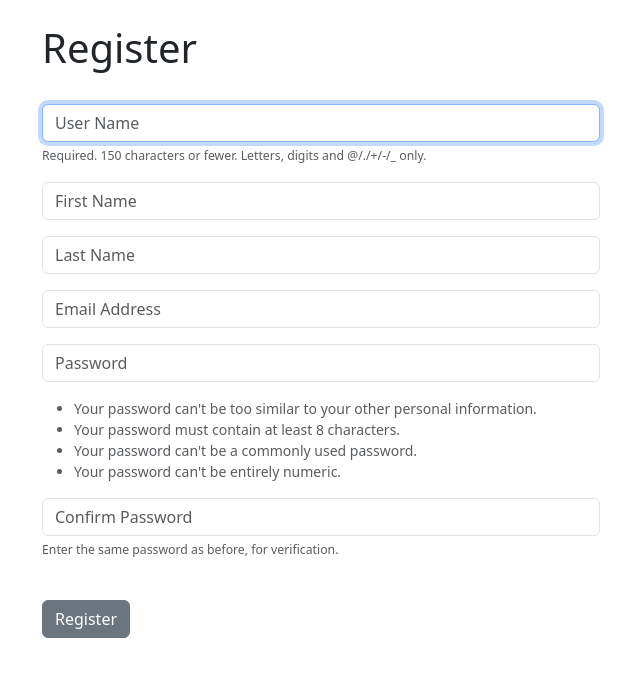
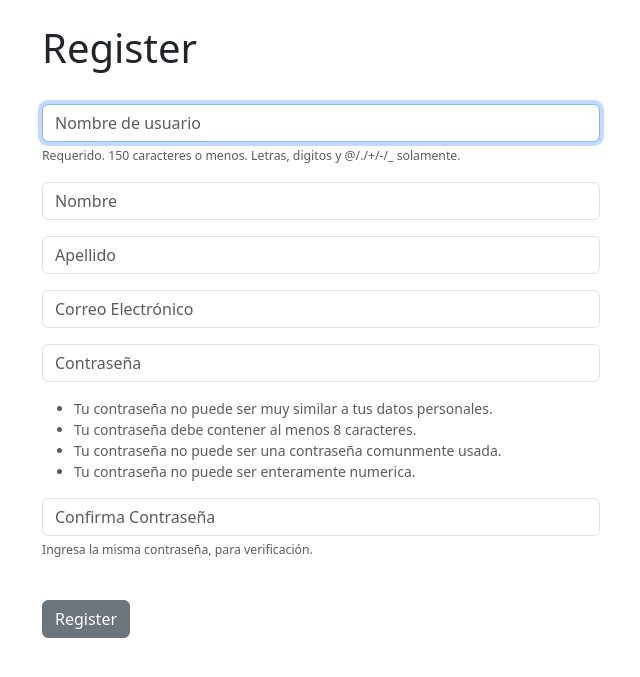
Before and after one commit to lu1s9/django-social, a Django app: page /register/ in a window 1280 px wide. Shown: the part 56-733 px from the top of the page, without its empty margins (319-959 px from the left). Run offline with Django 4.2, Linux system fonts and the light colour scheme.

Commit message:
Update database settings, add friend request and friendship models, and enhance user interface for friend requests

```diff
--- a/dcrm/settings.py
+++ b/dcrm/settings.py
@@ -65,10 +65,10 @@ WSGI_APPLICATION = 'dcrm.wsgi.application'
 DATABASES = {
     'default': {
         'ENGINE': 'mysql.connector.django',
-        'NAME': 'proyecto',
+        'NAME': 'elderco',
         'USER': 'root',
         'PASSWORD': '',
-        'HOST': 'db',
+        'HOST': 'localhost',
         'PORT': '3306',
     }
 }
--- a/website/forms.py
+++ b/website/forms.py
@@ -4,9 +4,9 @@ from django import forms
 from .models import Post
 
 class SignUpForm(UserCreationForm):
-	email = forms.EmailField(label="", widget=forms.TextInput(attrs={'class':'form-control', 'placeholder':'Email Address'}))
-	first_name = forms.CharField(label="", max_length=100, widget=forms.TextInput(attrs={'class':'form-control', 'placeholder':'First Name'}))
-	last_name = forms.CharField(label="", max_length=100, widget=forms.TextInput(attrs={'class':'form-control', 'placeholder':'Last Name'}))
+	email = forms.EmailField(label="", widget=forms.TextInput(attrs={'class':'form-control', 'placeholder':'Correo Electrónico'}))
+	first_name = forms.CharField(label="", max_length=100, widget=forms.TextInput(attrs={'class':'form-control', 'placeholder':'Nombre'}))
+	last_name = forms.CharField(label="", max_length=100, widget=forms.TextInput(attrs={'class':'form-control', 'placeholder':'Apellido'}))
 
 
 	class Meta:
@@ -18,19 +18,19 @@ class SignUpForm(UserCreationForm):
 		super(SignUpForm, self).__init__(*args, **kwargs)
 
 		self.fields['username'].widget.attrs['class'] = 'form-control'
-		self.fields['username'].widget.attrs['placeholder'] = 'User Name'
+		self.fields['username'].widget.attrs['placeholder'] = 'Nombre de usuario'
 		self.fields['username'].label = ''
-		self.fields['username'].help_text = '<span class="form-text text-muted"><small>Required. 150 characters or fewer. Letters, digits and @/./+/-/_ only.</small></span>'
+		self.fields['username'].help_text = '<span class="form-text text-muted"><small>Requerido. 150 caracteres o menos. Letras, digitos y @/./+/-/_ solamente.</small></span>'
 
 		self.fields['password1'].widget.attrs['class'] = 'form-control'
-		self.fields['password1'].widget.attrs['placeholder'] = 'Password'
+		self.fields['password1'].widget.attrs['placeholder'] = 'Contraseña'
 		self.fields['password1'].label = ''
-		self.fields['password1'].help_text = '<ul class="form-text text-muted small"><li>Your password can\'t be too similar to your other personal information.</li><li>Your password must contain at least 8 characters.</li><li>Your password can\'t be a commonly used password.</li><li>Your password can\'t be entirely numeric.</li></ul>'
+		self.fields['password1'].help_text = '<ul class="form-text text-muted small"><li>Tu contraseña no puede ser muy similar a tus datos personales.</li><li>Tu contraseña debe contener al menos 8 caracteres.</li><li>Tu contraseña no puede ser una contraseña comunmente usada.</li><li>Tu contraseña no puede ser enteramente numerica.</li></ul>'
 
 		self.fields['password2'].widget.attrs['class'] = 'form-control'
-		self.fields['password2'].widget.attrs['placeholder'] = 'Confirm Password'
+		self.fields['password2'].widget.attrs['placeholder'] = 'Confirma Contraseña'
 		self.fields['password2'].label = ''
-		self.fields['password2'].help_text = '<span class="form-text text-muted"><small>Enter the same password as before, for verification.</small></span>'
+		self.fields['password2'].help_text = '<span class="form-text text-muted"><small>Ingresa la misma contraseña, para verificación.</small></span>'
 
 
 # Formulario para agregar publicaciones
--- a/website/urls.py
+++ b/website/urls.py
@@ -13,4 +13,7 @@ urlpatterns = [
     path('posts/create/', views.create_post, name='create_post'),  # Crear un nuevo post
     path('posts/update/<int:pk>/', views.update_post, name='update_post'),  # Modificar un post propio
     path('posts/delete/<int:pk>/', views.delete_post, name='delete_post'),  # Eliminar un post propio
+    path('send_friend_request/<int:user_id>/', views.send_friend_request, name='send_friend_request'),
+    path('accept_friend_request/<int:request_id>/', views.accept_friend_request, name='accept_friend_request'),
+    path('reject_friend_request/<int:request_id>/', views.reject_friend_request, name='reject_friend_request'),
 ]
--- a/website/views.py
+++ b/website/views.py
@@ -4,31 +4,59 @@ from django.contrib.auth import authenticate, login, logout
 from django.contrib import messages
 from .forms import SignUpForm, AddPostForm
 from .models import Post
+from django.contrib.auth.models import User
+from .models import FriendRequest, Friendship
+from itertools import chain
 
 
+@login_required
+def send_friend_request(request, user_id):
+    to_user = get_object_or_404(User, id=user_id)
+    if FriendRequest.objects.filter(from_user=request.user, to_user=to_user).exists():
+        messages.error(request, "Ya has enviado una solicitud a este usuario.")
+    elif Friendship.objects.filter(user1=request.user, user2=to_user).exists() or Friendship.objects.filter(user1=to_user, user2=request.user).exists():
+        messages.error(request, "Ya eres amigo de este usuario.")
+    else:
+        FriendRequest.objects.create(from_user=request.user, to_user=to_user)
+        messages.success(request, "Solicitud de amistad enviada.")
+    return redirect('home')
+
+@login_required
+def accept_friend_request(request, request_id):
+    friend_request = get_object_or_404(FriendRequest, id=request_id, to_user=request.user)
+    Friendship.objects.create(user1=friend_request.from_user, user2=friend_request.to_user)
+    friend_request.delete()
+    messages.success(request, "Solicitud de amistad aceptada.")
+    return redirect('home')
+
+@login_required
+def reject_friend_request(request, request_id):
+    friend_request = get_object_or_404(FriendRequest, id=request_id, to_user=request.user)
+    friend_request.delete()
+    messages.success(request, "Solicitud de amistad rechazada.")
+    return redirect('home')
+
+@login_required
 def home(request):
-    if request.user.is_authenticated:
-        # Mostrar solo las publicaciones del usuario autenticado
-        posts = Post.objects.filter(user=request.user).order_by('-created_at')
-    else:
-        posts = None
+    posts = Post.objects.filter(user=request.user).order_by('-created_at')
+    users = User.objects.exclude(id=request.user.id)  # Excluir al usuario actual
 
-    # Check to see if logging in
-    if request.method == 'POST':
-        username = request.POST['username']
-        password = request.POST['password']
-        # Authenticate
-        user = authenticate(request, username=username, password=password)
-        if user is not None:
-            login(request, user)
-            messages.success(request, "You Have Been Logged In!")
-            return redirect('home')
-        else:
-            messages.error(request, "There Was An Error Logging In, Please Try Again...")
-            return redirect('home')
-    else:
-        return render(request, 'home.html', {'posts': posts})
+    # Obtener amigos del usuario
+    friends_user1 = Friendship.objects.filter(user1=request.user).values_list('user2', flat=True)
+    friends_user2 = Friendship.objects.filter(user2=request.user).values_list('user1', flat=True)
+    friends = set(chain(friends_user1, friends_user2))  # Combinar ambos conjuntos de amigos
 
+    # Excluir amigos actuales de la lista de usuarios
+    users = users.exclude(id__in=friends)
+
+    # Obtener solicitudes de amistad recibidas
+    friend_requests = FriendRequest.objects.filter(to_user=request.user)
+
+    return render(request, 'home.html', {
+        'posts': posts,
+        'users': users,
+        'friend_requests': friend_requests,
+    })
 
 def login_user(request):
     if request.method == 'POST':
@@ -45,7 +73,7 @@ def login_user(request):
 
 def logout_user(request):
 	logout(request)
-	messages.success(request, "You Have Been Logged Out...")
+	messages.success(request, "Has cerrado sesión.")
 	return redirect('home')
 
 
@@ -59,7 +87,7 @@ def register_user(request):
 			password = form.cleaned_data['password1']
 			user = authenticate(username=username, password=password)
 			login(request, user)
-			messages.success(request, "You Have Successfully Registered! Welcome!")
+			messages.success(request, "Te has registrado con éxito")
 			return redirect('home')
 	else:
 		form = SignUpForm()
@@ -67,56 +95,6 @@ def register_user(request):
 
 	return render(request, 'register.html', {'form':form})
 
-
-
-# def customer_record(request, pk):
-# 	if request.user.is_authenticated:
-# 		# Look Up Records
-# 		customer_record = Record.objects.get(id=pk)
-# 		return render(request, 'record.html', {'customer_record':customer_record})
-# 	else:
-# 		messages.success(request, "You Must Be Logged In To View That Page...")
-# 		return redirect('home')
-
-
-
-# def delete_record(request, pk):
-# 	if request.user.is_authenticated:
-# 		delete_it = Record.objects.get(id=pk)
-# 		delete_it.delete()
-# 		messages.success(request, "Record Deleted Successfully...")
-# 		return redirect('home')
-# 	else:
-# 		messages.success(request, "You Must Be Logged In To Do That...")
-# 		return redirect('home')
-
-
-# def add_record(request):
-# 	form = AddRecordForm(request.POST or None)
-# 	if request.user.is_authenticated:
-# 		if request.method == "POST":
-# 			if form.is_valid():
-# 				add_record = form.save()
-# 				messages.success(request, "Record Added...")
-# 				return redirect('home')
-# 		return render(request, 'add_record.html', {'form':form})
-# 	else:
-# 		messages.success(request, "You Must Be Logged In...")
-# 		return redirect('home')
-
-
-# def update_record(request, pk):
-# 	if request.user.is_authenticated:
-# 		current_record = Record.objects.get(id=pk)
-# 		form = AddRecordForm(request.POST or None, instance=current_record)
-# 		if form.is_valid():
-# 			form.save()
-# 			messages.success(request, "Record Has Been Updated!")
-# 			return redirect('home')
-# 		return render(request, 'update_record.html', {'form':form})
-# 	else:
-# 		messages.success(request, "You Must Be Logged In...")
-# 		return redirect('home')
 
 @login_required
 def view_posts(request):
```
Also changed, not shown: website/models.py (+16 -0 lines), website/templates/home.html (+27 -7 lines), website/migrations/0003_friendrequest_friendship.py (added).
